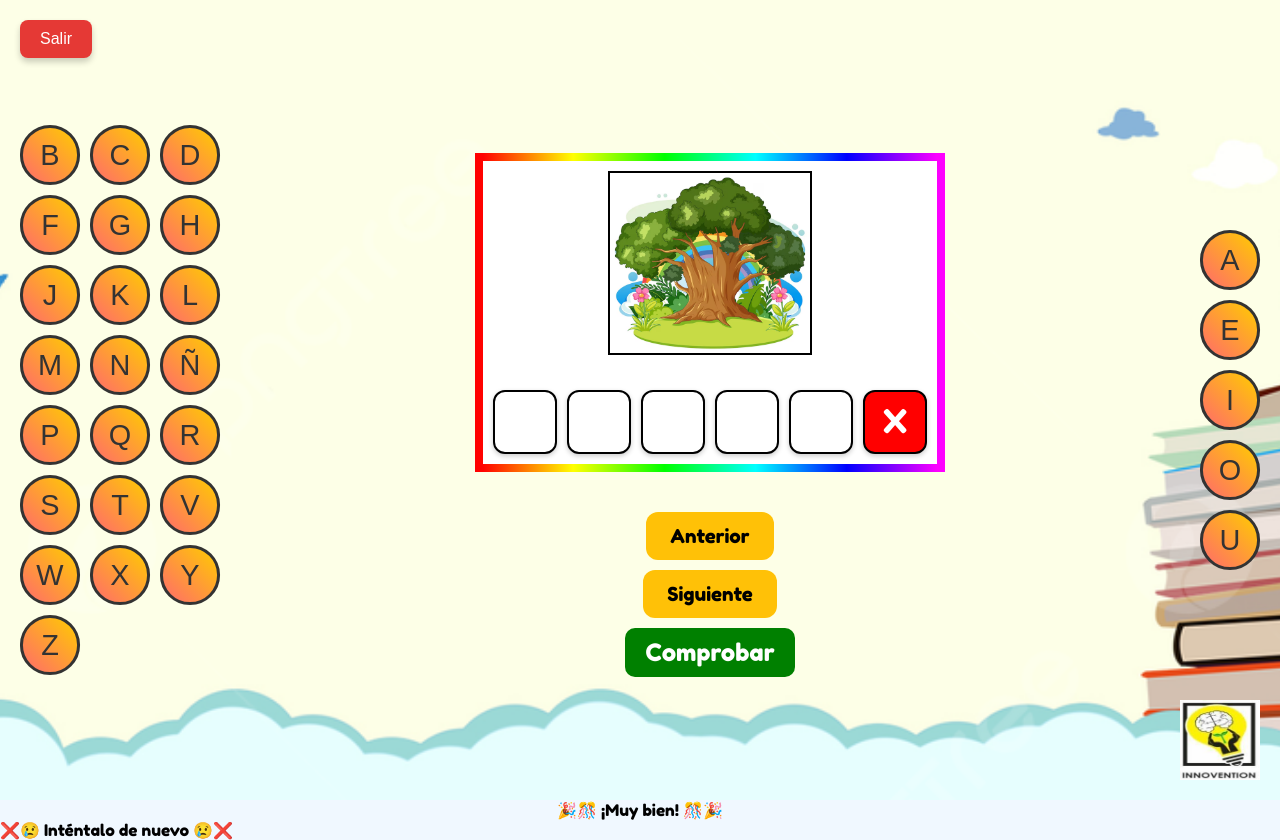
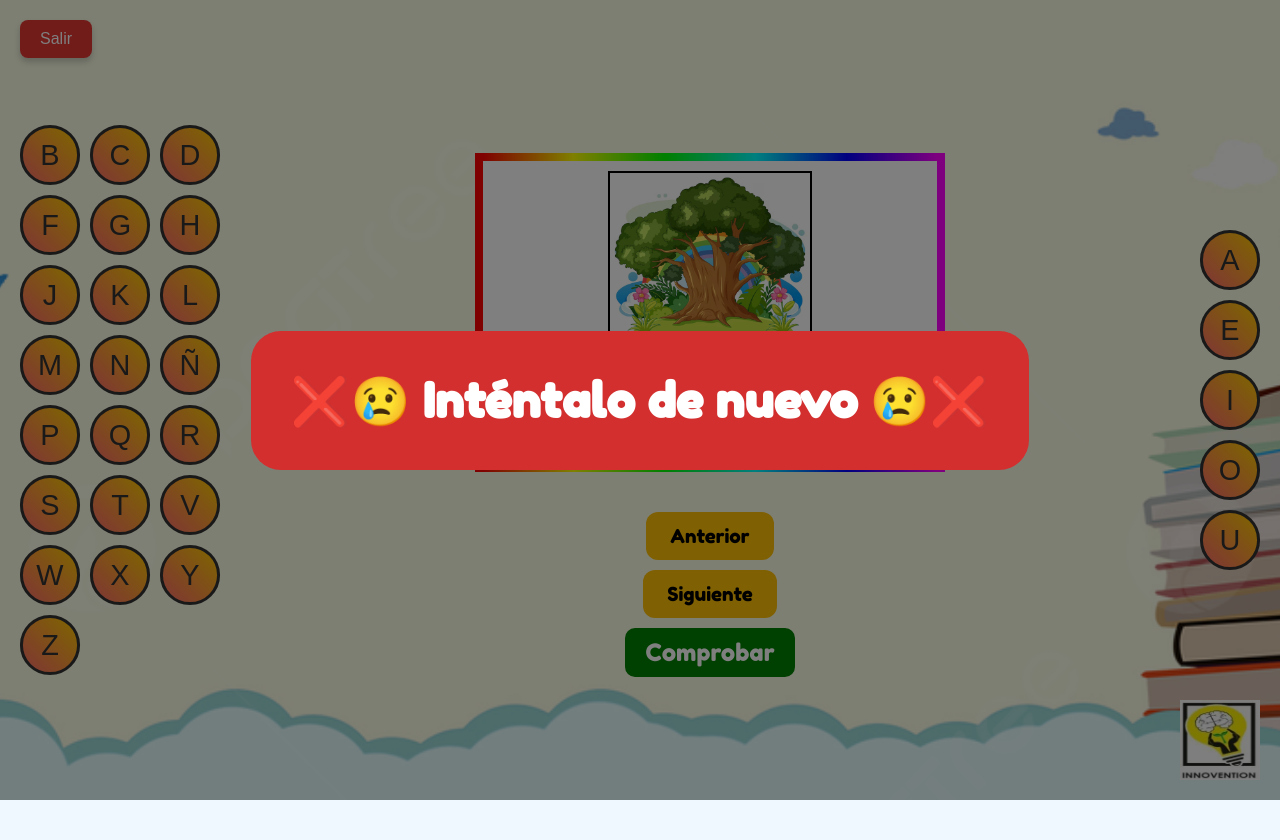
Before and after one commit to JuegosInnovention/juegolecturainn, a plain HTML site: page escritura/juego_escritura.html in a window 1280 px wide. Both pictures are taken after a click on the button "Comprobar". After the commit the page ends 800 px from the top, so only its background shows below. Drawn offline with nearby package versions, Linux system fonts and the light colour scheme.

Commit message:
Update styles.css

```diff
--- a/escritura/styles.css
+++ b/escritura/styles.css
@@ -402,3 +402,59 @@ body {
   width: 80px; /* Ajusta el tamaño si lo necesitas */
   height: auto;
 }
+
+.borrar-letra {
+  font-weight: bold;
+  display: flex;
+  justify-content: center;
+  align-items: center;
+  transition: transform 0.2s ease;
+}
+
+.borrar-letra:hover {
+  transform: scale(1.1);
+  background-color: darkred;
+}
+
+.modal {
+  position: fixed;
+  top: 0;
+  left: 0;
+  width: 100%;
+  height: 100%;
+  display: none;
+  justify-content: center;
+  align-items: center;
+  z-index: 999;
+  background-color: rgba(0, 0, 0, 0.5);
+}
+
+.modal-contenido {
+  padding: 40px;
+  border-radius: 30px;
+  animation: pop 0.6s ease;
+  text-align: center;
+  font-size: 3rem;
+  color: white;
+  font-weight: bold;
+}
+
+@keyframes pop {
+  0% { transform: scale(0.5); opacity: 0; }
+  100% { transform: scale(1); opacity: 1; }
+}
+
+#modalCorrecto .modal-contenido {
+  background-color: #00c853;
+  animation: confetti 0.6s ease-in-out;
+}
+
+#modalIncorrecto .modal-contenido {
+  background-color: #d32f2f;
+}
+
+@keyframes confetti {
+  0% { transform: rotate(0deg); }
+  50% { transform: rotate(10deg); }
+  100% { transform: rotate(0deg); }
+}
```
